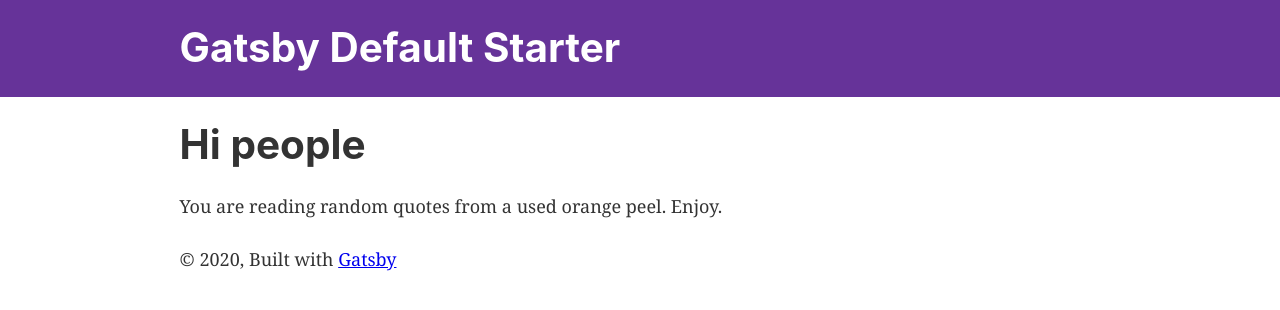
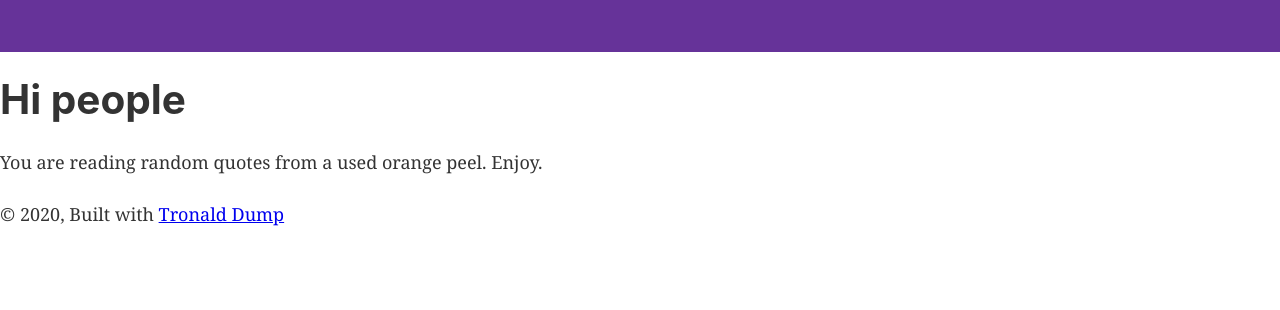
Before and after one commit to goomba5/tronald-dump, a Gatsby site: page / in a window 1280 px wide. Built offline with nearby package versions, Linux system fonts and the light colour scheme; Gatsby itself is replaced by a stand-in of ours.

Commit message:
removed unnecessary imports, default static query and prototypes

```diff
--- a/src/components/layout.js
+++ b/src/components/layout.js
@@ -1,51 +1,23 @@
-/**
- * Layout component that queries for data
- * with Gatsby's useStaticQuery component
- *
- * See: https://www.gatsbyjs.org/docs/use-static-query/
- */
-
 import React from "react"
-import PropTypes from "prop-types"
-import { useStaticQuery, graphql } from "gatsby"
 
 import Header from "./header"
 import "./layout.css"
 
 const Layout = ({ children }) => {
-  const data = useStaticQuery(graphql`
-    query SiteTitleQuery {
-      site {
-        siteMetadata {
-          title
-        }
-      }
-    }
-  `)
 
   return (
     <>
-      <Header siteTitle={data.site.siteMetadata.title} />
-      <div
-        style={{
-          margin: `0 auto`,
-          maxWidth: 960,
-          padding: `0 1.0875rem 1.45rem`,
-        }}
-      >
+      <Header />
+      <div>
         <main>{children}</main>
         <footer>
           © {new Date().getFullYear()}, Built with
           {` `}
-          <a href="https://www.gatsbyjs.org">Gatsby</a>
+          <a href="https://www.tronalddump.io/">Tronald Dump</a>
         </footer>
       </div>
     </>
   )
 }
 
-Layout.propTypes = {
-  children: PropTypes.node.isRequired,
-}
-
 export default Layout
```
